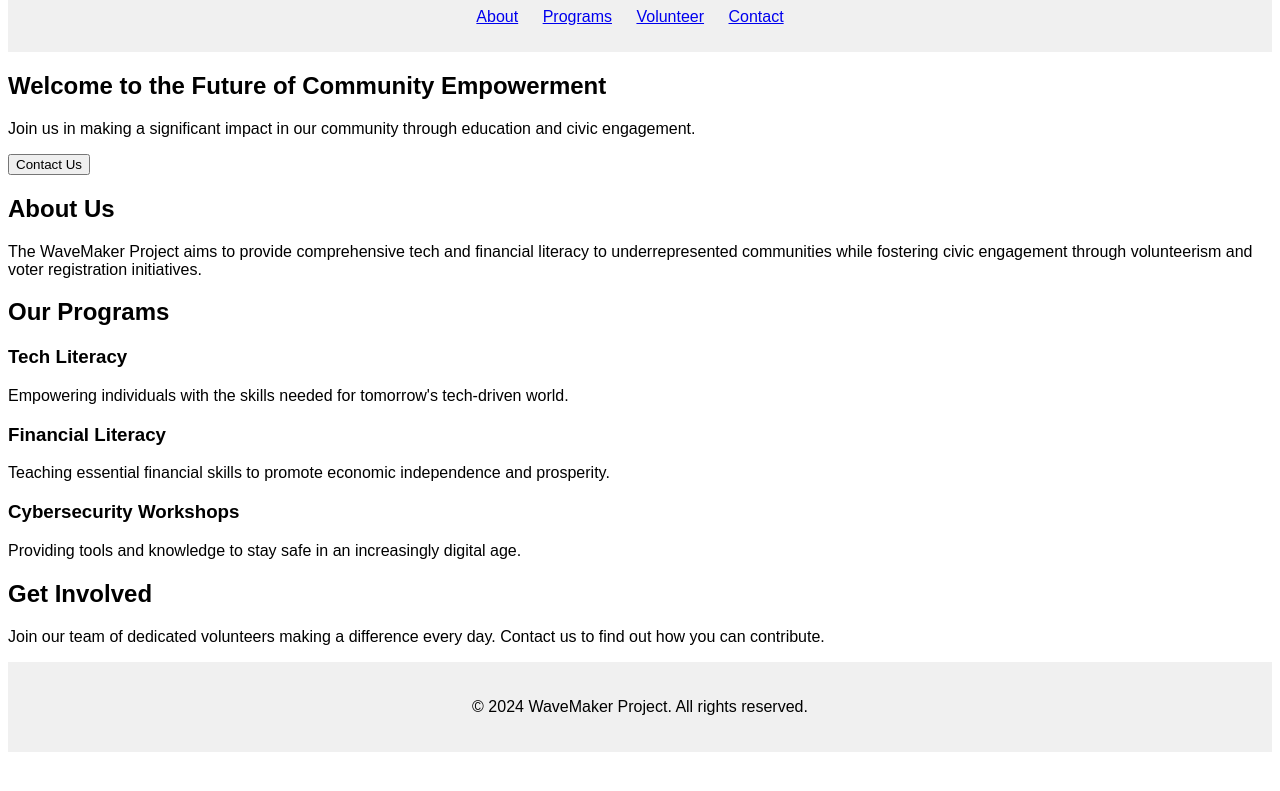
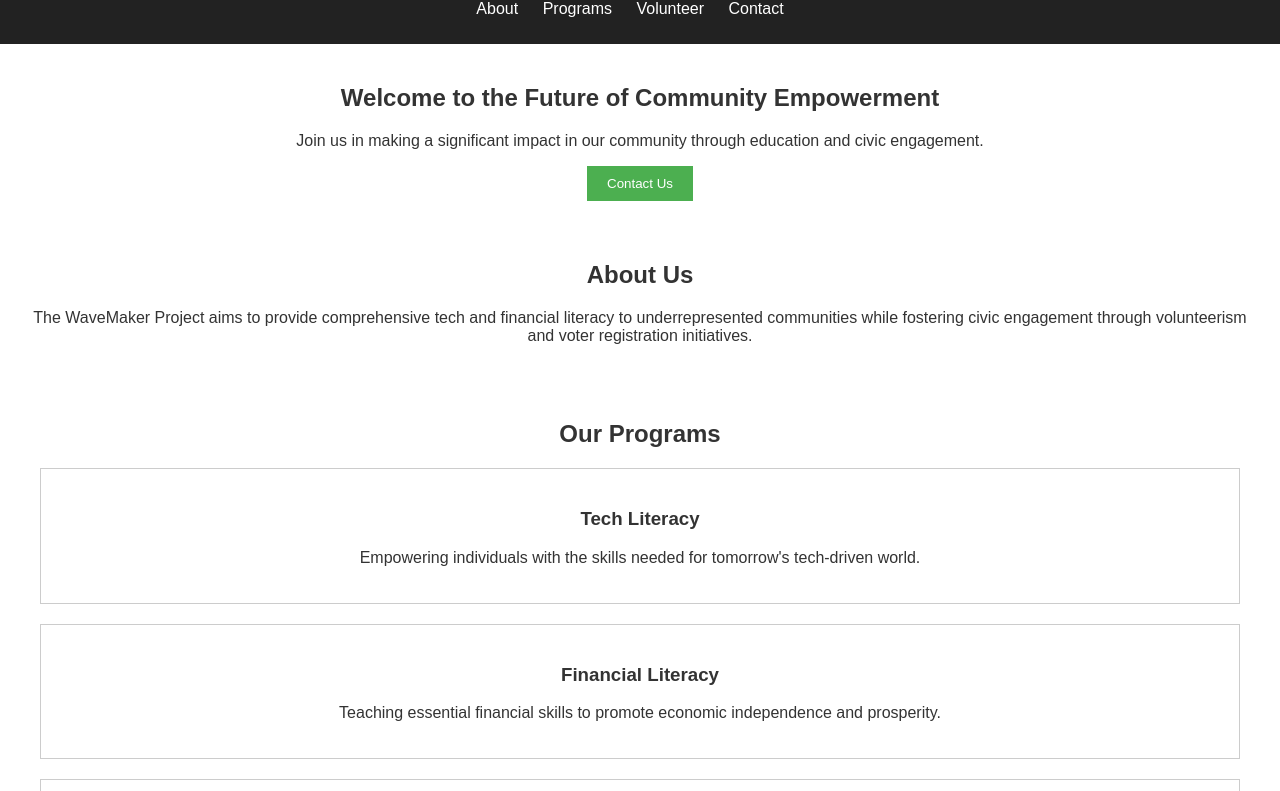
Before and after one commit to thewavemakerproject/TheWaveMakerProject, a plain HTML site: page indx.html in a window 1280 px wide. Shown: the part 90-881 px from the top of the page. Before the commit the page ends 850 px from the top, so only its background shows below. Drawn offline with Linux system fonts and the light colour scheme; a script that the page names is missing.

Commit message:
Update styles.css

```diff
--- a/styles.css
+++ b/styles.css
@@ -1,21 +1,47 @@
 body {
-    font-family: Arial, sans-serif;
+    font-family: 'Arial', sans-serif;
+    margin: 0;
+    padding: 0;
+    background: #fff;
+    color: #333;
 }
 header {
-    background-color: #f0f0f0;
+    background-color: #222;
+    color: white;
     padding: 10px 20px;
     text-align: center;
 }
-nav ul {
+.navbar nav ul {
     list-style: none;
     padding: 0;
 }
-nav ul li {
+.navbar nav ul li {
     display: inline;
     margin-right: 20px;
 }
+.navbar nav ul li a {
+    color: white;
+    text-decoration: none;
+}
+section {
+    padding: 20px;
+    text-align: center;
+}
 footer {
+    background-color: #222;
+    color: white;
     text-align: center;
+    padding: 10px 20px;
+}
+button {
+    background-color: #4CAF50;
+    color: white;
+    border: none;
+    padding: 10px 20px;
+    cursor: pointer;
+}
+.program {
+    margin: 20px;
     padding: 20px;
-    background-color: #f0f0f0;
+    border: 1px solid #ccc;
 }
```
